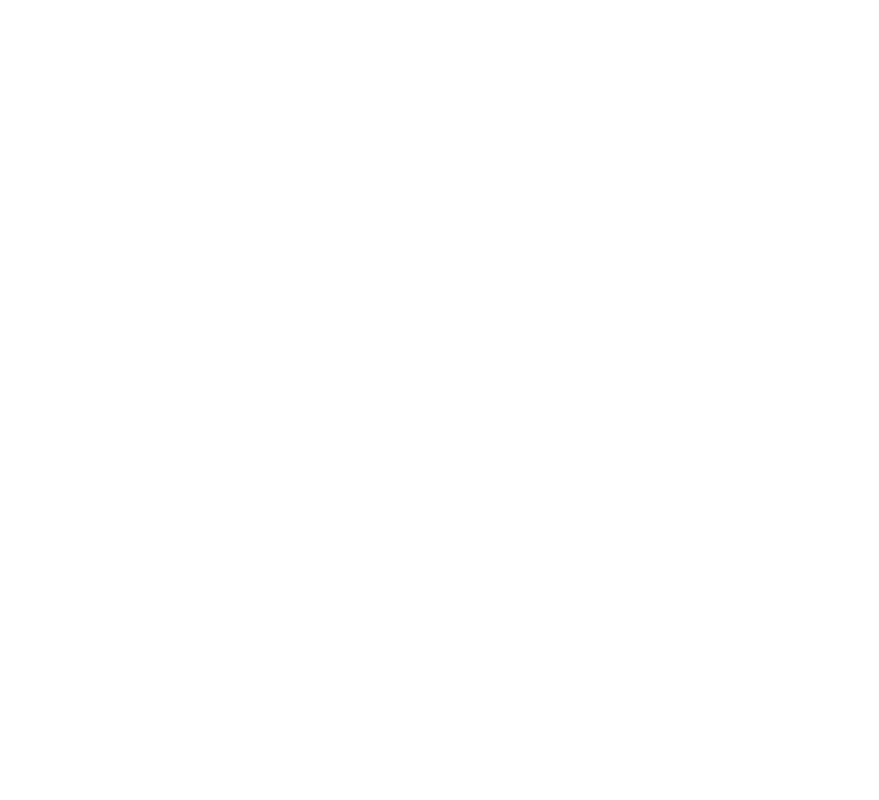
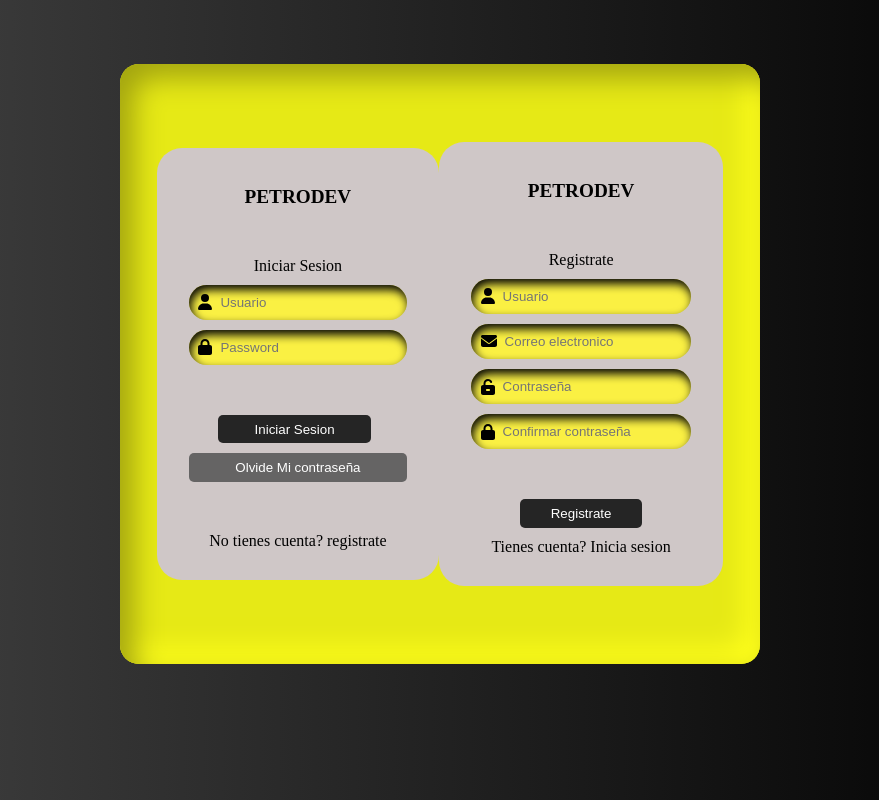
Before and after one commit to Ericksonxd165/petrodev, a plain HTML site: page index.html in a window 1280 px wide. Shown: the whole page, without its empty margins (200-1079 px from the left). Drawn offline with Linux system fonts and the light colour scheme.

Commit message:
arreglar luego

```diff
--- /dev/null
+++ b/assets/css/style.css
@@ -0,0 +1,178 @@
+*{
+    margin: 0;
+    padding: 0;
+  }
+
+.invisible{
+
+    display: none !important;
+
+}
+
+  body {
+    background: #000000;
+    background: -webkit-linear-gradient(to right, #434343, #000000);
+    background: linear-gradient(to right, #434343, #000000);
+  }
+
+  .form-container {
+    margin-top: 5%;
+    margin-left: auto;
+    margin-bottom: auto;
+    margin-right: auto;
+    display: flex;
+    border-radius: 19px;
+    background: #e6e916;
+    box-shadow: inset 14px 14px 28px #a3a510,
+                inset -14px -14px 28px #ffff1c;
+    height: 75vh;
+    width: 65%;
+    align-items: center;
+    justify-content: center;
+    align-content: center;
+  }
+
+  /* Media query para pantallas más grandes */
+  @media (min-width: 768px) {
+    .form-container {
+      width: 50%;
+    }
+  }
+
+.iconb{
+
+  color: black;
+}
+
+ /* From Uiverse.io by Praashoo7 */
+.form {
+    display: flex;
+    flex-direction: column;
+    gap: 10px;
+    padding-left: 2em;
+    padding-right: 2em;
+    padding-bottom: 0.4em;
+    background-color:#cfc7c7;
+    border-radius: 25px;
+    transition: .4s ease-in-out;
+  }
+
+
+
+  #heading {
+    text-align: center;
+    margin: 2em;
+    color: rgb(0, 0, 0);
+    font-size: 1.2em;
+  }
+
+  .subtitle {
+    text-align: center;
+    color: rgb(0, 0, 0);
+    font-size: 1rem;
+
+  }
+
+  .field {
+    display: flex;
+    align-items: center;
+    justify-content: center;
+    gap: 0.5em;
+    border-radius: 25px;
+    padding: 0.6em;
+    border: none;
+    outline: none;
+    color: white;
+    background-color: #fbf240f8;
+    box-shadow: inset 2px 5px 10px rgb(5, 5, 5);
+  }
+
+  .input-icon {
+    height: 1.3em;
+    width: 1.3em;
+    fill: rgb(0, 0, 0);
+  }
+
+  .input-field {
+    background: none;
+    border: none;
+    outline: none;
+    width: 100%;
+    color: #000000;
+  }
+
+  .form .btn {
+    display: flex;
+    justify-content: center;
+    flex-direction: row;
+    margin-top: 2.5em;
+  }
+
+  .label {
+    display: flex;
+    justify-content: center;
+    flex-direction: row;
+    margin-bottom: 1.5rem;
+    transition: 0.5s;
+  }
+
+  .label:hover{
+scale: 1.05;
+color:rgb(105, 105, 230);
+cursor: pointer;
+font: bolder;
+
+  }
+  .button1 {
+    padding: 0.5em;
+    padding-left: 1.1em;
+    padding-right: 1.1em;
+    border-radius: 5px;
+    margin-right: 0.5em;
+    border: none;
+    outline: none;
+    transition: .4s ease-in-out;
+    background-color: #252525;
+    color: white;
+  }
+
+  .button1:hover {
+    background-color:#4aff13;
+    color: rgb(0, 0, 0);
+    cursor: pointer;
+  }
+
+  .button2 {
+    padding: 0.5em;
+    padding-left: 2.3em;
+    padding-right: 2.3em;
+    border-radius: 5px;
+    border: none;
+    outline: none;
+    transition: .4s ease-in-out;
+    background-color: #252525;
+    color: white;
+  }
+
+  .button2:hover {
+    background-color: #fff156;
+    color: rgb(0, 0, 0);
+     cursor: pointer;
+  }
+
+  .button3 {
+    margin-bottom: 3em;
+    padding: 0.5em;
+    border-radius: 5px;
+    border: none;
+    outline: none;
+    transition: .4s ease-in-out;
+    background-color:rgb(101, 100, 100);
+    color: white;
+  }
+
+  .button3:hover {
+    background-color: red;
+    color: rgb(0, 0, 0);
+    cursor: pointer;
+  }
--- a/index.html
+++ b/index.html
@@ -3,11 +3,65 @@
 <head>
     <meta charset="UTF-8">
     <meta name="viewport" content="width=device-width, initial-scale=1.0">
+    <link rel="stylesheet" href="./assets/css/style.css">
+
     <title>Petrodev - <span>Inicia sesion</span></title>
 </head>
 <body>
 
+<div class="form-container">
 
 
+    <form id="login" class="form">
+        <p id="heading"><b>PETRODEV</b></p>
+        <p class="subtitle">Iniciar Sesion</p>
+        <div class="field">
+          <i class="fa-solid fa-user iconb"></i>
+          <input autocomplete="off" placeholder="Usuario" class="input-field" type="text">
+        </div>
+        <div class="field">
+          <i class="fa-solid fa-lock iconb"></i>
+          <input placeholder="Password" class="input-field" type="Contraseña">
+        </div>
+        <div class="btn">
+        <button class="button1">&nbsp;&nbsp;&nbsp;&nbsp;&nbsp;&nbsp;Iniciar Sesion&nbsp;&nbsp;&nbsp;&nbsp;&nbsp;&nbsp;</button>
+
+        </div>
+        <button class="button3">Olvide Mi contraseña</button>
+
+        <p class="label" id="buttonl">No tienes cuenta? registrate</p>
+    </form>
+
+    <form id="register" class="form ">
+      <p id="heading"><b>PETRODEV</b></p>
+      <p class="subtitle">Registrate </p>
+      <div class="field">
+        <i class="fa-solid fa-user iconb"></i>
+        <input autocomplete="off" placeholder="Usuario" class="input-field" type="text">
+      </div>
+      <div class="field">
+        <i class="fa-solid fa-envelope iconb"></i>
+        <input autocomplete="off" placeholder="Correo electronico" class="input-field" type="text">
+      </div>
+      <div class="field">
+        <i class="fa-solid fa-unlock-keyhole iconb"></i>
+        <input placeholder="Contraseña" class="input-field" type="Contraseña">
+      </div>
+      <div class="field">
+        <i class="fa-solid fa-lock iconb"></i>
+        <input placeholder="Confirmar contraseña" class="input-field" type="Contraseña">
+      </div>
+      <div class="btn">
+      <button class="button2">Registrate</button>
+      </div>
+      <p class="label" id="buttonl" >Tienes cuenta? Inicia sesion</p>
+  </form>
+
+</div>
+
 </body>
+<script src="./js/scripts.js"></script>
+<script src="
+https://cdn.jsdelivr.net/npm/@fortawesome/fontawesome-free@6.6.0/js/all.min.js
+"></script>
 </html>
--- /dev/null
+++ b/js/scripts.js
@@ -0,0 +1,13 @@
+const d =document;
+
+import toggler from "./js/toggler.js";
+
+
+d.addEventListener("DOMContentLoaded",(e)=>{
+
+toggler("#login","#register","#buttonl")
+
+
+
+
+})
--- /dev/null
+++ b/js/toggler.js
@@ -0,0 +1,15 @@
+const d =document;
+
+export default function toggler(element1,element2,buton){
+
+d.addEventListener("click",e=>{
+
+if(e.target.matches(buton)){
+
+d.getElementById(element1).classList.toggle('invisible')
+console.log("hola")
+}
+
+
+})
+ }
```
